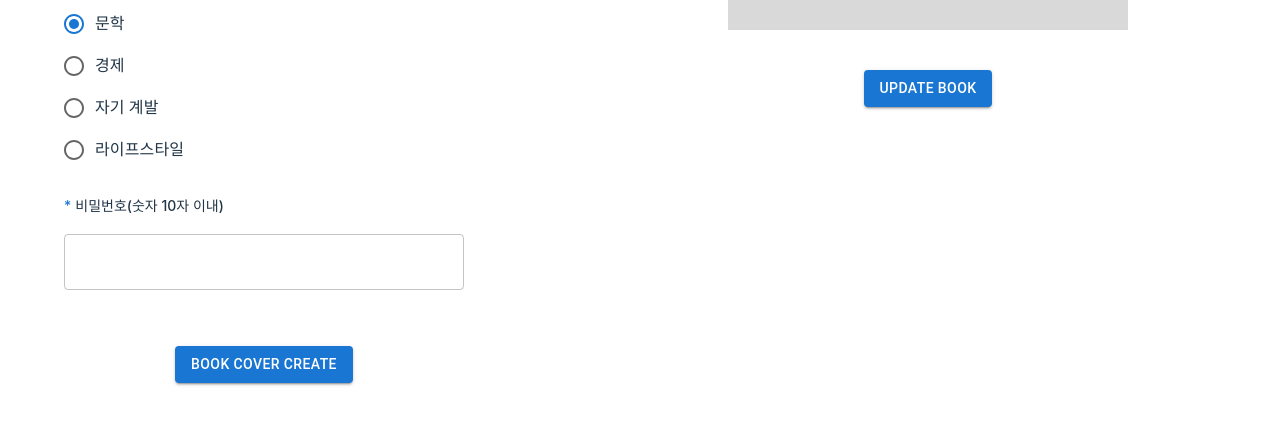
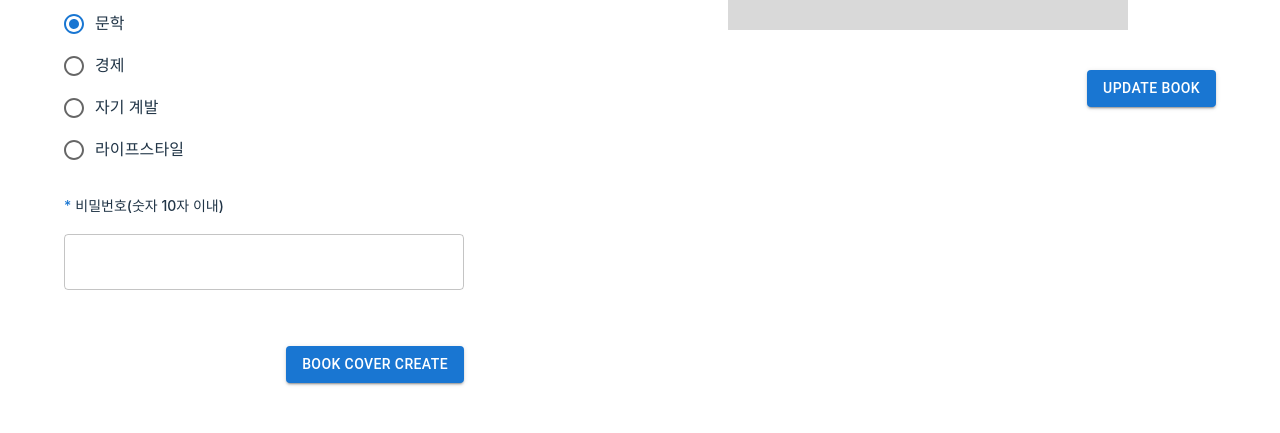
Before and after one commit to MiniProject-4th/frontend-pjh, a React (Vite) app: page /books/edit/1 in a window 1280 px wide. Shown: the part 582-1015 px from the top of the page. Built offline with nearby package versions, Linux system fonts and the light colour scheme; no server answers; a web font is replaced by a local one.

Commit message:
버튼 위치 수정

```diff
--- a/src/pages/edit/Edit.jsx
+++ b/src/pages/edit/Edit.jsx
@@ -20,14 +20,14 @@ const blueTheme = createTheme({
 });
 
 function Edit() {
-  const { bookid } = useParams(); // ✅ useParams에서 정확한 이름으로 추출
+  const { bookid } = useParams();
   const navigate = useNavigate();
 
   const [form, setForm] = useState({
     title: "",
     author: "",
     description: "",
-    categoryId: 1,
+    categoryId: "1",
     password: "",
   });
 
@@ -41,7 +41,7 @@ function Edit() {
           title: book.title,
           author: book.author,
           description: book.content,
-          categoryId: String(book.categoryId), // ✅ categoryNameToId 필요 없음
+          categoryId: String(book.categoryId),
           password: "", // 직접 입력해야 하므로 초기화
         });
       })
@@ -66,7 +66,7 @@ function Edit() {
       password: form.password,
     })
       .then((res) => {
-        alert("도서 정보가 성공적으로 수정되었습니다.");
+        alert("도서 정보가 수정되었습니다.");
         navigate("/"); // 수정 완료 후 메인으로 이동
       })
       .catch((err) => {
@@ -153,7 +153,7 @@ function Edit() {
           <CoverBox>
             <Typography color="text.secondary">표지 미리보기</Typography>
           </CoverBox>
-          <Button sx={{ mt: 5 }} variant="contained" onClick={handleSubmit}>
+          <Button sx={{ mt: 5, alignSelf: "flex-end" }} variant="contained" onClick={handleSubmit}>
             Update Book
           </Button>
         </FormRight>
--- a/src/pages/newbook/NewBook.jsx
+++ b/src/pages/newbook/NewBook.jsx
@@ -26,7 +26,7 @@ function NewBook() {
     axios.post('http://localhost:8080/api/books', form)
     .then((response) => {
       console.log("서버 응답:", response.data);
-      alert("책이 성공적으로 등록되었습니다!");
+      alert("책이 등록되었습니다!");
       navigate("/");  // 메인 화면으로 이동
       // 성공 알림이나 폼 초기화 등 처리 가능
     })
@@ -104,7 +104,7 @@ function NewBook() {
         <CoverBox>
           <Typography color="text.secondary">표지 미리보기</Typography>
         </CoverBox>
-        <Button sx={{ mt: 5 }} variant="contained" onClick={handleSubmit}>
+        <Button sx={{ mt: 5,alignSelf: "flex-end" }} variant="contained" onClick={handleSubmit}>
           Add Book
         </Button>
       </FormRight>
--- a/src/pages/newbook/style.js
+++ b/src/pages/newbook/style.js
@@ -40,7 +40,7 @@ export const CoverBox = styled.div`
 export const ButtonGroup = styled.div`
   margin-top: 1.5rem;
   display: flex;
-  justify-content: center;
+  justify-content: right;
 `;
 
 export const LabelBox = styled(Box)`
```
